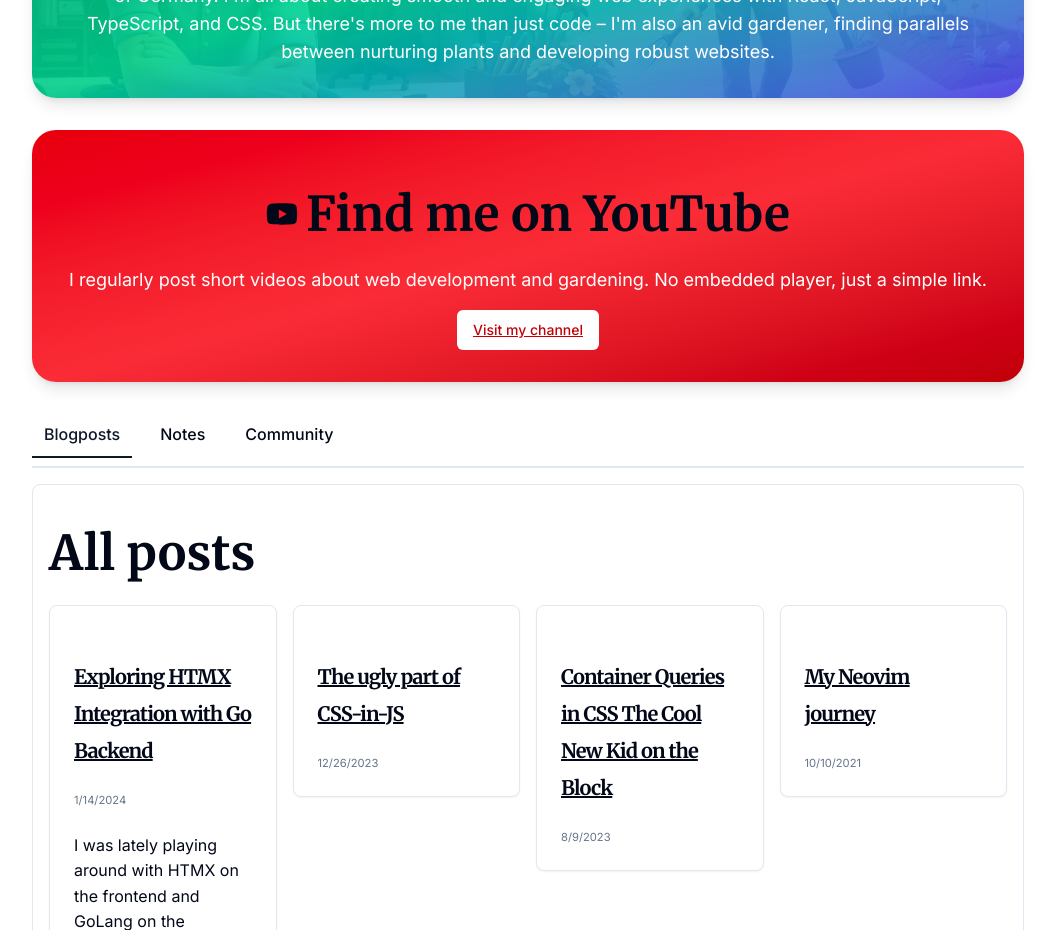
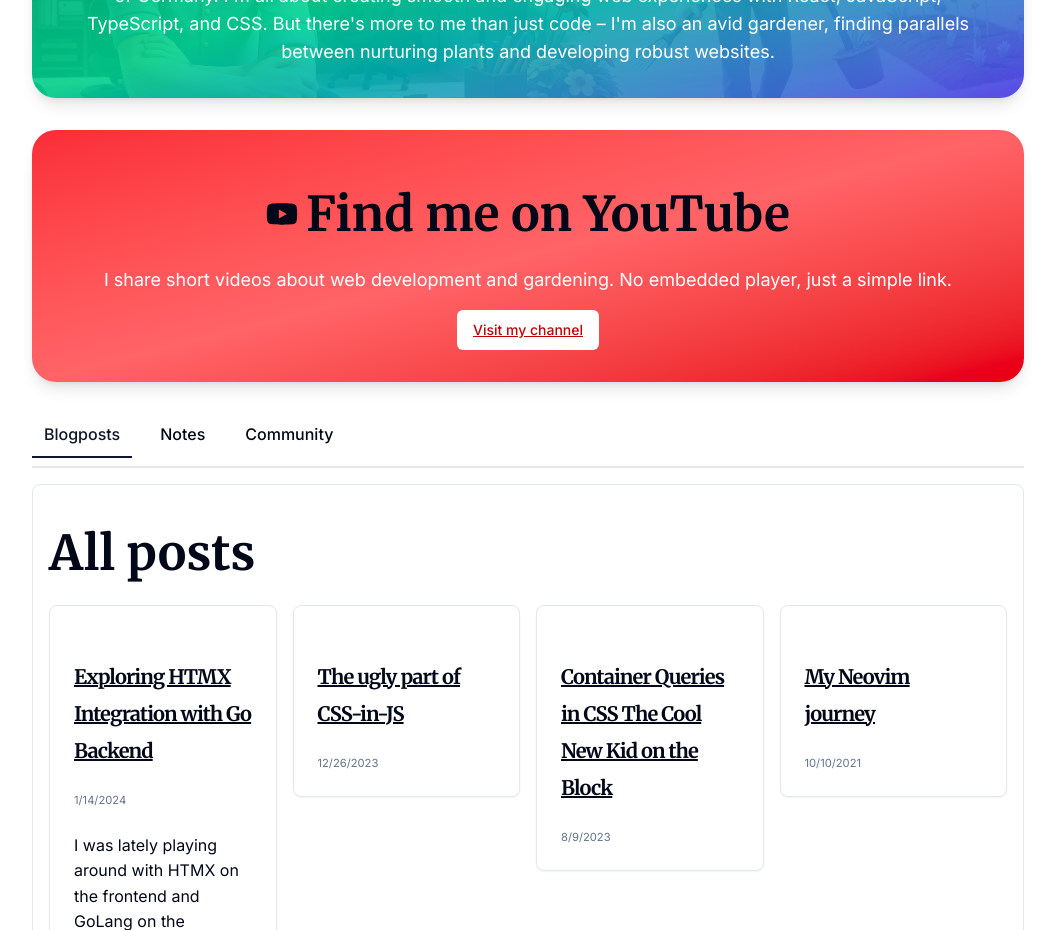
Before and after one commit to andi1984/personal, a Next.js app: page / in a window 1280 px wide. Shown: the part 820-1750 px from the top of the page, without its empty margins (112-1167 px from the left). Built offline with nearby package versions, Linux system fonts and the light colour scheme.

Commit message:
Update YouTube banner text

```diff
--- a/src/components/youtube-banner.tsx
+++ b/src/components/youtube-banner.tsx
@@ -5,14 +5,14 @@ import { Button } from "@/components/ui/button";
 
 const YoutubeBanner: FC = () => {
   return (
-    <section className="relative overflow-hidden rounded-3xl bg-gradient-to-br from-red-600 via-red-500 to-red-700 text-background p-8 shadow-lg">
+    <section className="relative overflow-hidden rounded-3xl bg-gradient-to-br from-red-500 via-red-400 to-red-600 text-background p-8 shadow-lg">
       <div className="relative z-10 space-y-4 text-center">
         <h2 className="text-2xl md:text-3xl font-bold flex items-center justify-center gap-2">
           <FaYoutube className="h-8 w-8" />
           Find me on YouTube
         </h2>
         <p className="text-lg">
-          I regularly post short videos about web development and gardening. No embedded player, just a simple link.
+          I share short videos about web development and gardening. No embedded player, just a simple link.
         </p>
         <Button
           asChild
```
